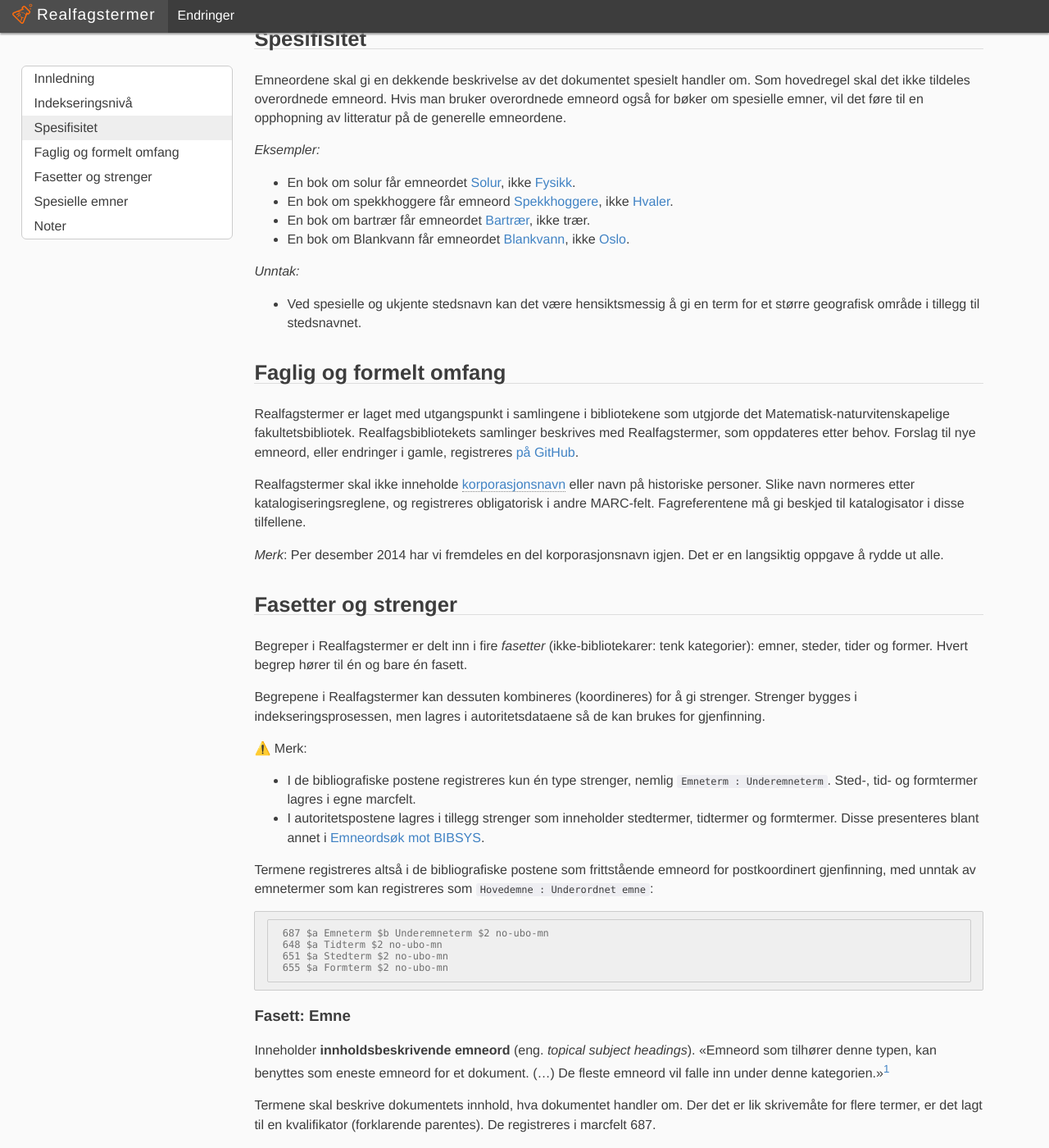
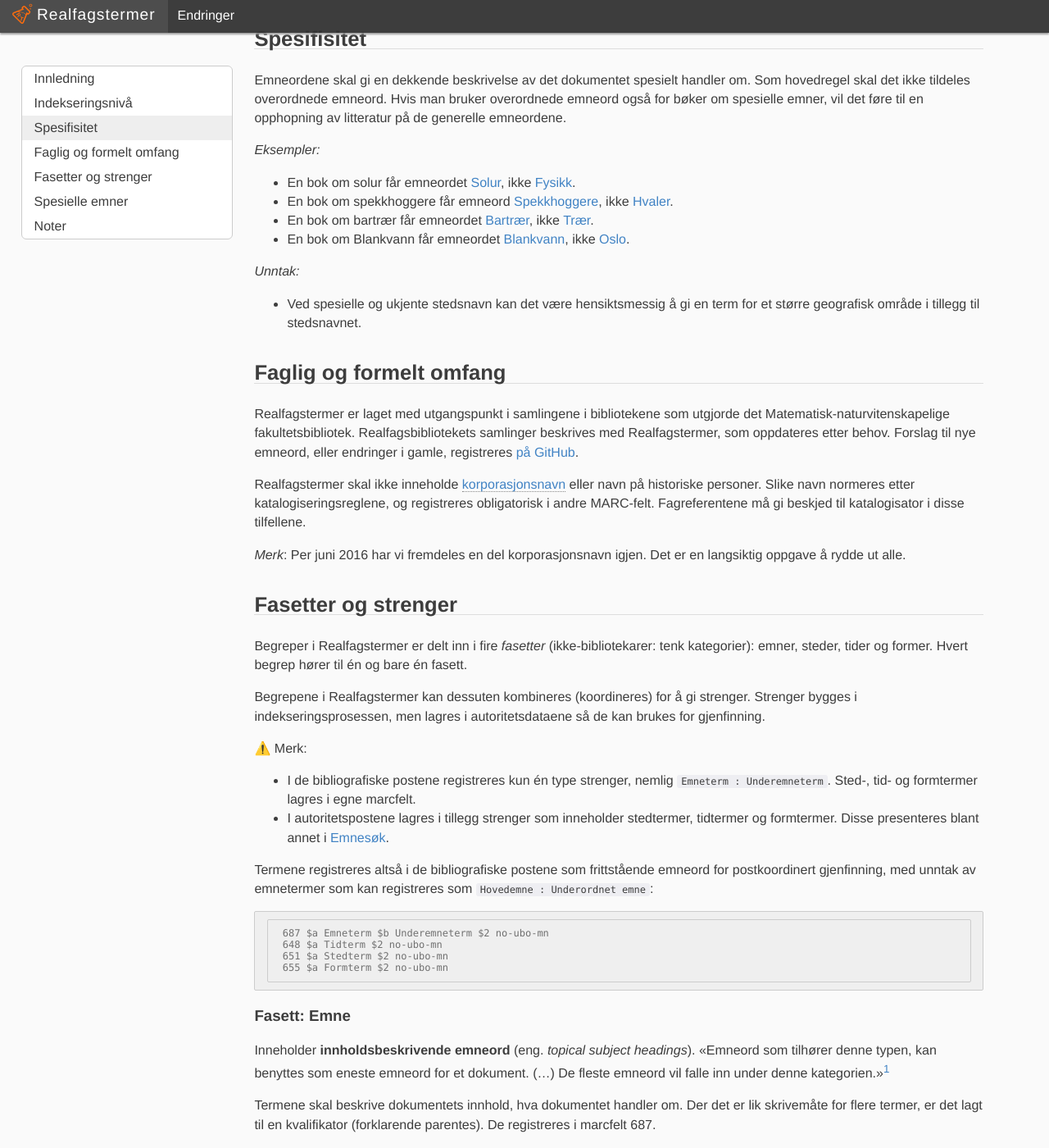
Before and after one commit to realfagstermer/realfagstermer.github.io, a Jekyll site: the page built from retningslinjer.md, in a window 1280 px wide and 1400 px high, scrolled down 785 px. Shown: the whole window at 82% size. Built offline with Jekyll 4.4.1, drawn with Linux system fonts in a browser that asks for light colours; nearby versions of some CDN libraries; emoji names are drawn with the system emoji font; library files that are not in the unit come from our copies; some of the changed lines change nothing that is shown.

Commit message:
Rettet lenker

```diff
--- a/retningslinjer.md
+++ b/retningslinjer.md
@@ -35,14 +35,14 @@
 
 *Eksempler:*
 
-* En bok om solur får emneordet [Solur](http://data.ub.uio.no/realfagstermer/008719),
-  ikke [Fysikk](http://data.ub.uio.no/realfagstermer/003067).
-* En bok om spekkhoggere får emneord [Spekkhoggere](http://data.ub.uio.no/realfagstermer/010898),
-  ikke [Hvaler](http://data.ub.uio.no/realfagstermer/005007).
-* En bok om bartrær får emneordet [Bartrær](http://data.ub.uio.no/realfagstermer/001526),
-  ikke trær.
-* En bok om Blankvann får emneordet [Blankvann](http://data.ub.uio.no/realfagstermer/030657),
-  ikke [Oslo](http://data.ub.uio.no/realfagstermer/030208).
+* En bok om solur får emneordet [Solur](http://data.ub.uio.no/realfagstermer/c008719),
+  ikke [Fysikk](http://data.ub.uio.no/realfagstermer/c003067).
+* En bok om spekkhoggere får emneord [Spekkhoggere](http://data.ub.uio.no/realfagstermer/c010898),
+  ikke [Hvaler](http://data.ub.uio.no/realfagstermer/c005007).
+* En bok om bartrær får emneordet [Bartrær](http://data.ub.uio.no/realfagstermer/c001526),
+  ikke [Trær](http://data.ub.uio.no/realfagstermer/c000468).
+* En bok om Blankvann får emneordet [Blankvann](http://data.ub.uio.no/realfagstermer/c030657),
+  ikke [Oslo](http://data.ub.uio.no/realfagstermer/c030208).
 
 *Unntak:*
 
@@ -54,7 +54,7 @@
 
 Realfagstermer skal ikke inneholde [korporasjonsnavn](ordliste.html#korporasjon) eller navn på historiske personer. Slike navn normeres etter katalogiseringsreglene, og registreres obligatorisk i andre MARC-felt. Fagreferentene må gi beskjed til katalogisator i disse tilfellene.
 
-*Merk*: Per desember 2014 har vi fremdeles en del korporasjonsnavn igjen. Det er en langsiktig oppgave å rydde ut alle.
+*Merk*: Per juni 2016 har vi fremdeles en del korporasjonsnavn igjen. Det er en langsiktig oppgave å rydde ut alle.
 
 ## Fasetter og strenger
 
@@ -69,7 +69,7 @@
 * I de bibliografiske postene registreres kun én type strenger, nemlig `Emneterm : Underemneterm`.
   Sted-, tid- og formtermer lagres i egne marcfelt.
 * I autoritetspostene lagres i tillegg strenger som inneholder stedtermer, tidtermer og formtermer.
-  Disse presenteres blant annet i [Emneordsøk mot BIBSYS](http://app.uio.no/ub/emnesok/?id=UREAL).
+  Disse presenteres blant annet i [Emnesøk](https://app.uio.no/ub/emnesok/realfagstermer/).
 
 Termene registreres altså i de bibliografiske postene som frittstående emneord for
 postkoordinert gjenfinning, med unntak av emnetermer som kan registreres som `Hovedemne : Underordnet emne`:
@@ -208,7 +208,7 @@
         Merk at vi fremdeles bruker `600 Emneinnførsel personnavn`.
         ==Når kan vi bruke `630 Emneinnførsel standardtittel`?==
 
-* For biografier registreres formtermen [Biografier](http://data.ub.uio.no/realfagstermer/030117). *Eksempler*:
+* For biografier registreres formtermen [Biografier](http://data.ub.uio.no/realfagstermer/c030117). *Eksempler*:
 
  * [Kristine Bonnevie : et forskerliv](http://katapi.biblionaut.net/documents/show/121695743) :
    Her registreres *omtalt person* (600) fra personautoritetsregisteret, og form/sjanger (655)
@@ -228,7 +228,7 @@
 
 ### Ordbøker
 
-Alle ordbøker får formtermen [Ordbøker](http://data.ub.uio.no/realfagstermer/030101)
+Alle ordbøker får formtermen [Ordbøker](http://data.ub.uio.no/realfagstermer/c030101)
 i tillegg til emneterm for kildespråk. Term for målspråk registreres som underemneterm.
 *Eksempler*:
 
@@ -261,7 +261,7 @@
     `Arabisk språk : Engelsk språk : Ordbøker`.
 
 * Fagordbøker får i tillegg term for fagområde og formtermen
-  [Terminologi](http://data.ub.uio.no/realfagstermer/030165). Eksempel fra
+  [Terminologi](http://data.ub.uio.no/realfagstermer/c030165). Eksempel fra
 
  * [Biologisk ordbok]()???
 
```
